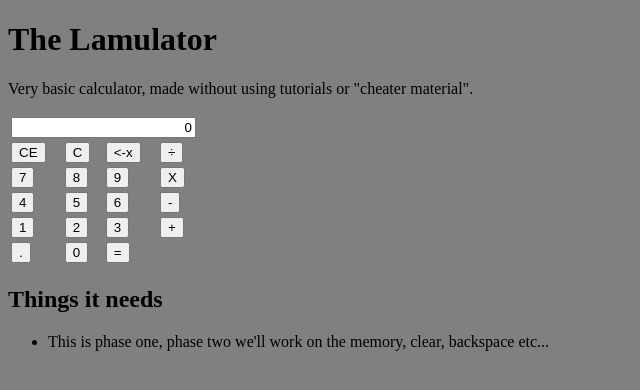
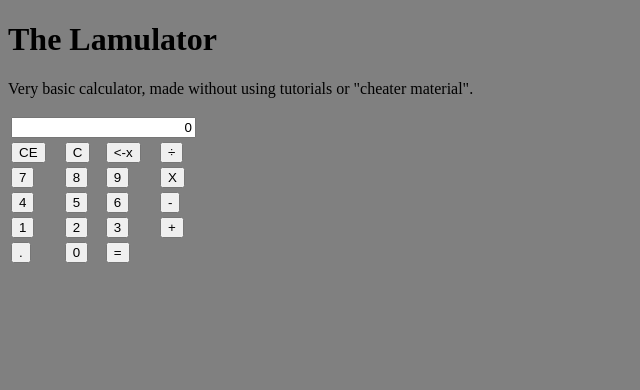
Before and after one commit to BeevMan/Lamulator, a plain HTML site: page index.html in a window 1280 px wide. Shown: the whole page, without its empty margins (0-640 px from the left). Drawn offline with Linux system fonts and the light colour scheme.

Commit message:
Update index.html

```diff
--- a/index.html
+++ b/index.html
@@ -48,10 +48,6 @@
           </tr>
 		</tbody>
       </table>
-	<h2>Things it needs</h2>
-	  <ul>
-		<li>This is phase one, phase two we'll work on the memory, clear, backspace etc...</li>
-	  </ul>
   <script type="text/javascript" src="basicCalc.js"></script>
   </body>
 
```
